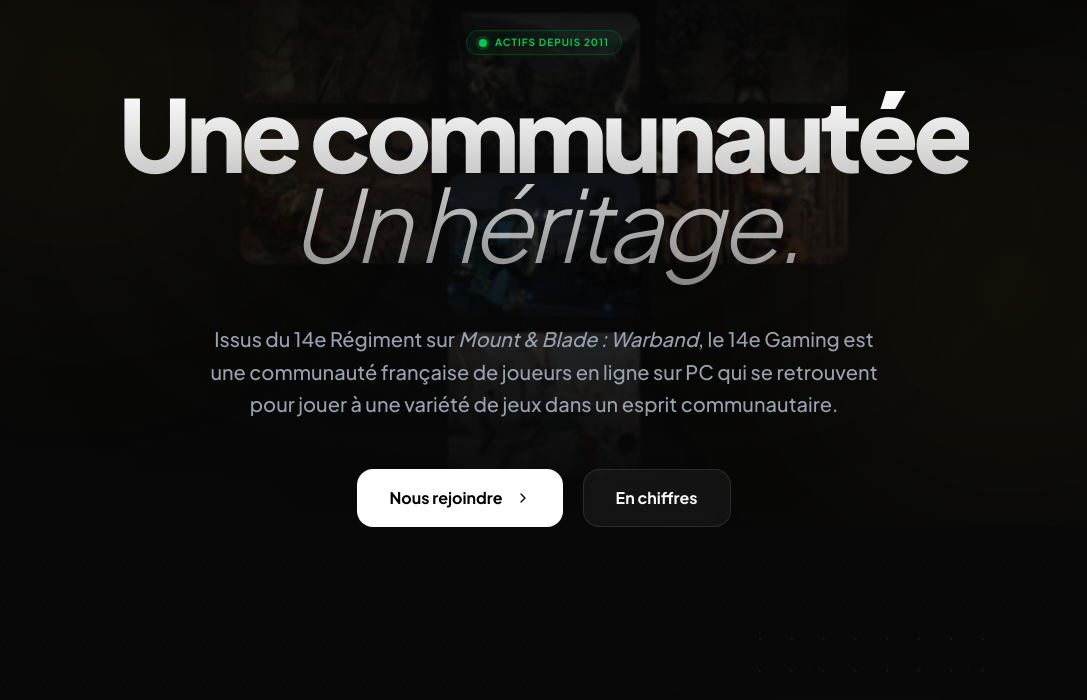
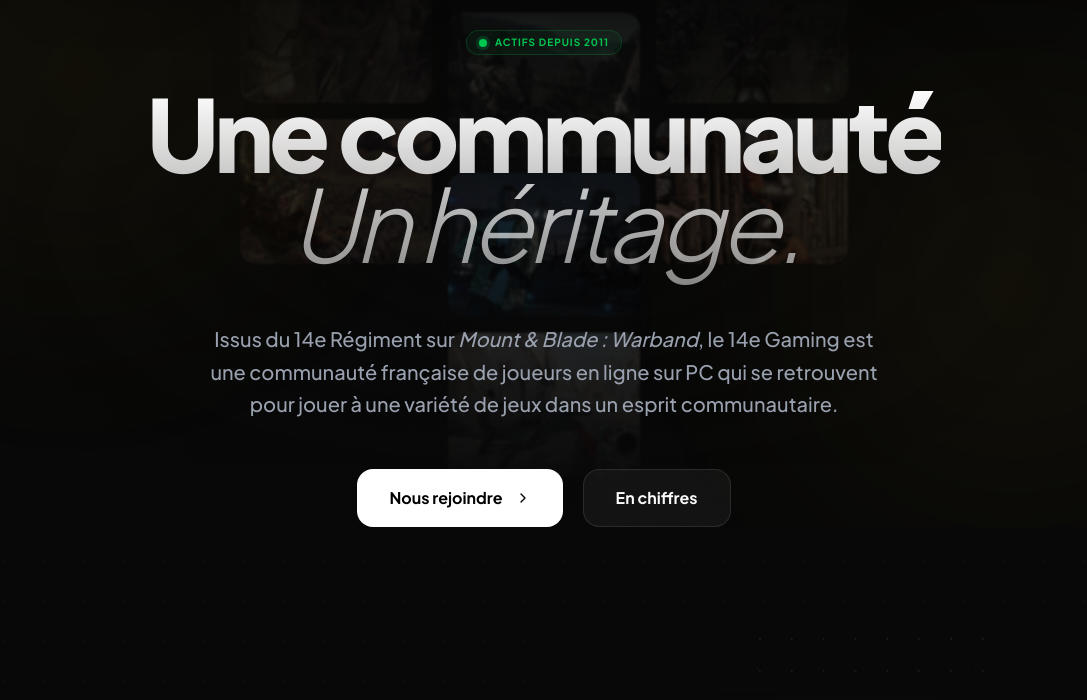
Before and after one commit to Devonab/14egaming-landing, a website built with Vite: page index.html in a window 1280 px wide. Shown: the part 98-798 px from the top of the page, without its empty margins (96-1183 px from the left). Built offline with nearby package versions, Linux system fonts and the light colour scheme.

Commit message:
Fix typo

```diff
--- a/index.html
+++ b/index.html
@@ -82,7 +82,7 @@
           <span class="relative inline-flex rounded-full h-2 w-2 bg-green-500"></span>
         </span> Actifs depuis 2011
       </div>
-      <h1 class="hero-gradient-text text-5xl md:text-[100px] font-extrabold leading-[0.9] pb-6 tracking-tighter text-center mb-8"> Une communautée <br>
+      <h1 class="hero-gradient-text text-5xl md:text-[100px] font-extrabold leading-[0.9] pb-6 tracking-tighter text-center mb-8"> Une communauté <br>
         <span class="italic font-light">Un héritage.</span>
       </h1>
       <p class="max-w-2xl text-gray-400 text-lg md:text-xl text-center mb-12 font-medium leading-relaxed"> Issus du 14e Régiment sur <span class="italic">Mount & Blade : Warband</span>, le 14e Gaming est une communauté française de joueurs en ligne sur PC qui se retrouvent pour jouer à une variété de jeux dans un esprit communautaire. </p>
```
